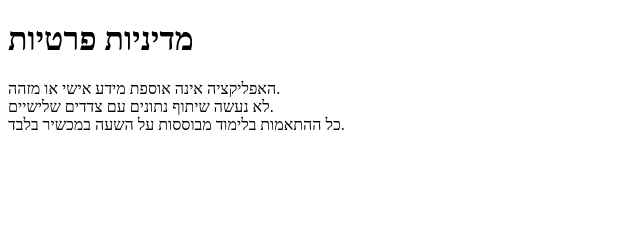
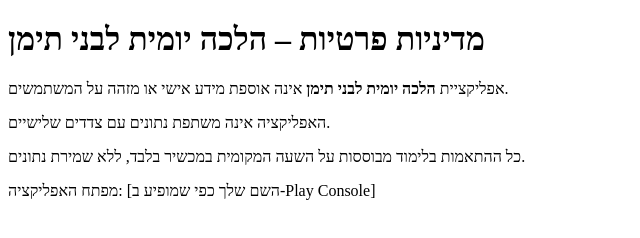
Before and after one commit to ayalaaFrank/myapp-privacy, a plain HTML site: page index.html in a window 1280 px wide. Shown: the whole page, without its empty margins (0-640 px from the left). Drawn offline with Linux system fonts and the light colour scheme.

Commit message:
Update privacy policy details in index.html

```diff
--- a/index.html
+++ b/index.html
@@ -2,14 +2,25 @@
 <html lang="he">
 <head>
     <meta charset="UTF-8">
-    <title>מדיניות פרטיות</title>
+    <title>מדיניות פרטיות – הלכה יומית לבני תימן</title>
 </head>
 <body>
-    <h1>מדיניות פרטיות</h1>
+    <h1>מדיניות פרטיות – הלכה יומית לבני תימן</h1>
+
     <p>
-        האפליקציה אינה אוספת מידע אישי או מזהה.<br>
-        לא נעשה שיתוף נתונים עם צדדים שלישיים.<br>
-        כל ההתאמות בלימוד מבוססות על השעה במכשיר בלבד.
+        אפליקציית <strong>הלכה יומית לבני תימן</strong> אינה אוספת מידע אישי או מזהה על המשתמשים.
+    </p>
+
+    <p>
+        האפליקציה אינה משתפת נתונים עם צדדים שלישיים.
+    </p>
+
+    <p>
+        כל ההתאמות בלימוד מבוססות על השעה המקומית במכשיר בלבד, ללא שמירת נתונים.
+    </p>
+
+    <p>
+        מפתח האפליקציה: [השם שלך כפי שמופיע ב-Play Console]
     </p>
 </body>
 </html>
```
